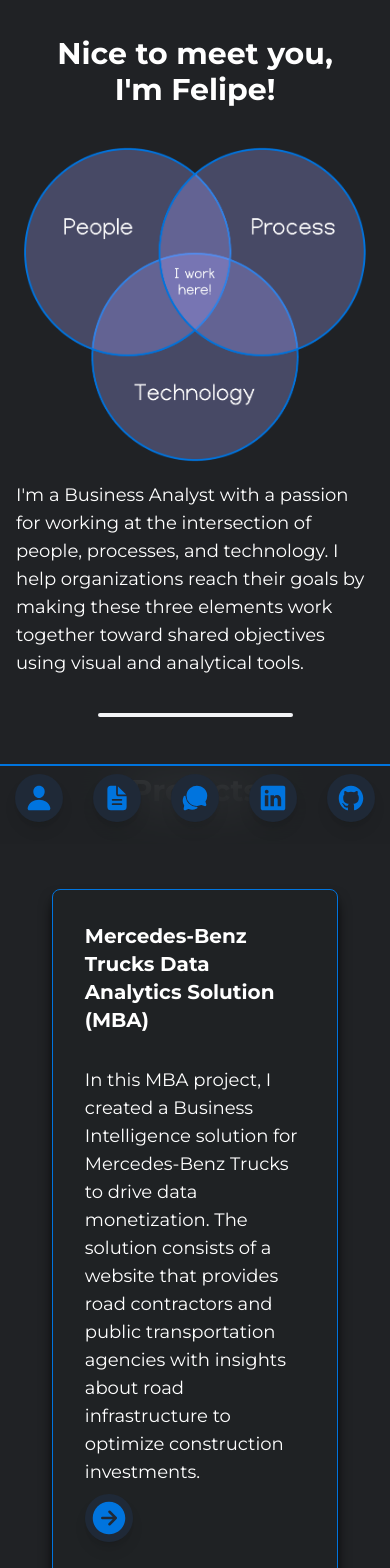
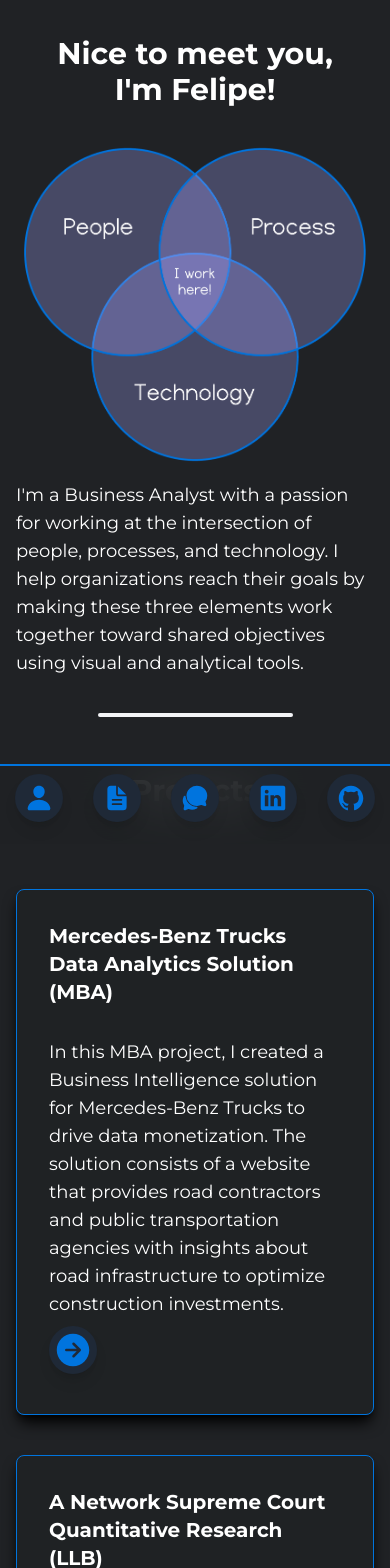
Before and after one commit to fmeneses-graca/my-website, a Next.js app: page / in a window 390 px wide. Shown: the top 1568 px of the page. Built offline with nearby package versions, Linux system fonts and the light colour scheme.

Commit message:
Update css

```diff
--- a/styles/globals.css
+++ b/styles/globals.css
@@ -90,7 +90,7 @@
     }
 
     .card-size-large {
-        @apply w-4/5 md:w-3/5 rounded-lg bg-primary bg-opacity-80 border border-secondary
+        @apply sm:w-4/5 md:w-3/5 rounded-lg bg-primary bg-opacity-80 border border-secondary
     }
 
 }
```
